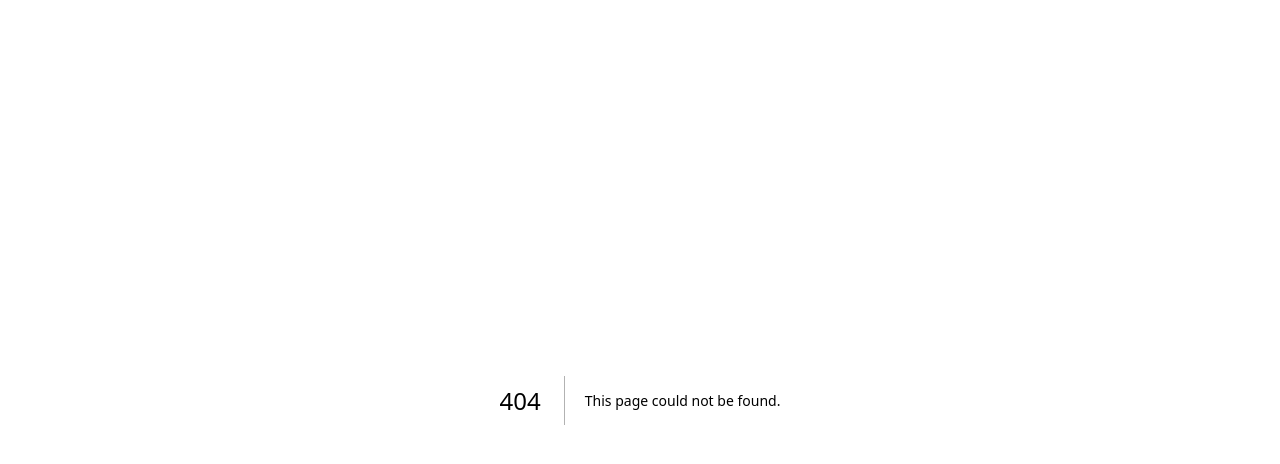
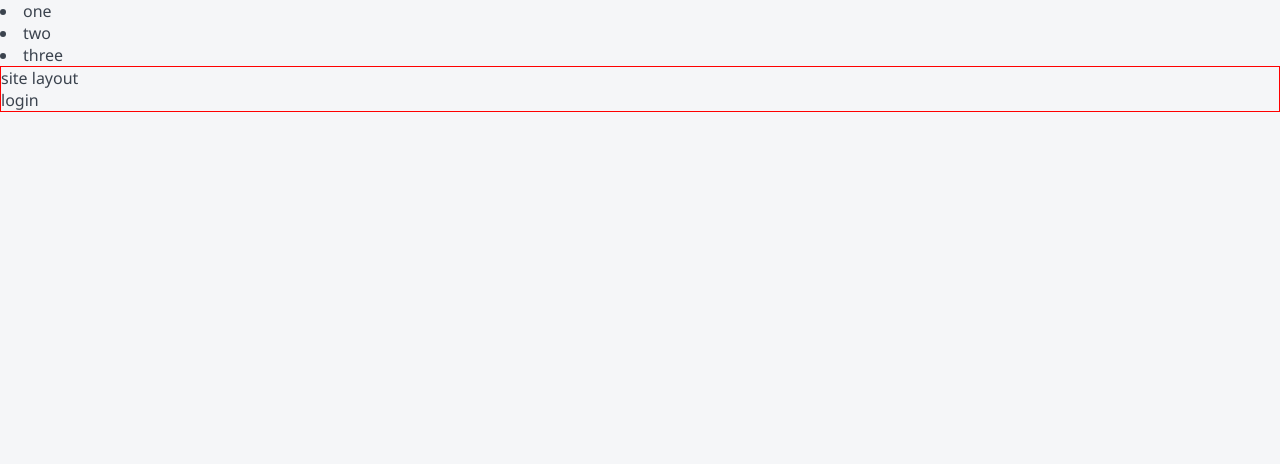
Before and after one commit to EgorLepskii/react-project, a Next.js app: page /login in a window 1280 px wide. Before the commit this address had no page. Shown: the top 464 px of the page. Built offline with nearby package versions, Linux system fonts and the light colour scheme.

Commit message:
layout test

```diff
--- /dev/null
+++ b/app/(auth)/layout.tsx
@@ -0,0 +1,14 @@
+import React from "react";
+
+export default function AuthLayout({
+                                       children,
+                                   }: {
+    children: React.ReactNode
+}) {
+    return (
+        <div style={{border: "1px solid red"}}>
+            <p>site layout</p>
+            {children}
+        </div>
+    );
+}
--- /dev/null
+++ b/app/(auth)/login/page.tsx
@@ -0,0 +1,11 @@
+import React from 'react';
+
+const Page = () => {
+    return (
+        <div>
+            login
+        </div>
+    );
+};
+
+export default Page;
--- a/app/layout.tsx
+++ b/app/layout.tsx
@@ -22,7 +22,14 @@ export default function RootLayout({
 }) {
   return (
     <html lang="ru">
-      <body className={notoSans.className}>{children}</body>
+      <body className={notoSans.className}>
+      <div>
+        <li>one</li>
+        <li>two</li>
+        <li>three</li>
+      </div>
+      {children}
+      </body>
     </html>
   );
 }
```
Also changed, not shown: app/(site)/about/page.tsx (added, +11 -0 lines), app/(site)/layout.tsx (added, +14 -0 lines).
